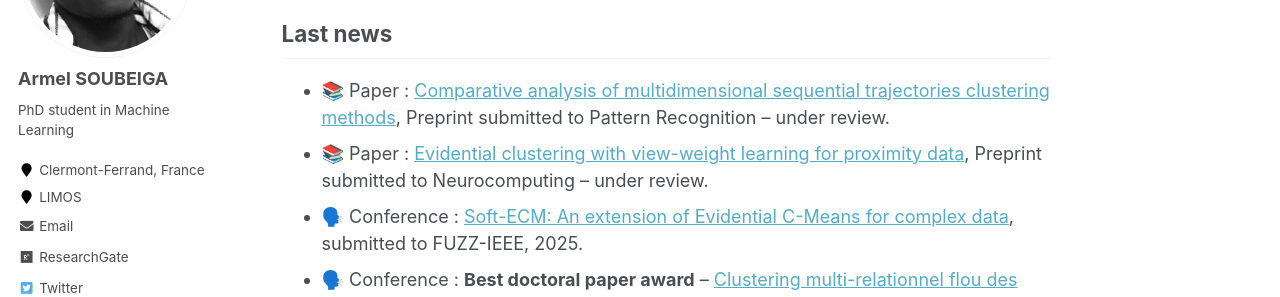
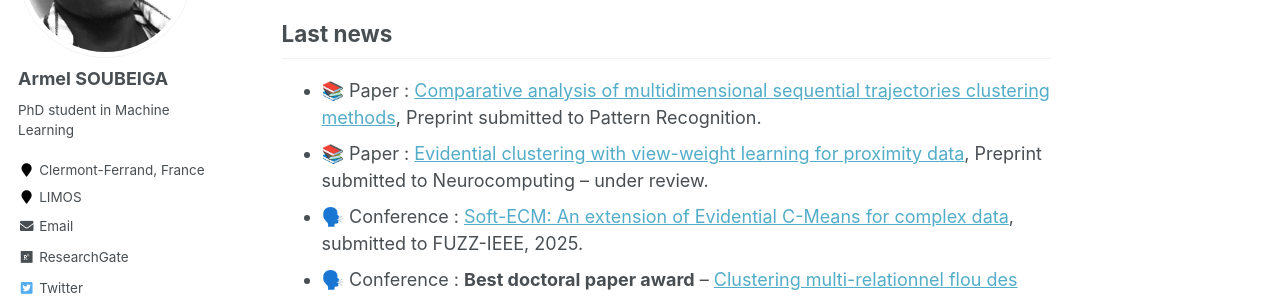
Before and after one commit to armelsoubeiga/armelsoubeiga.github.io, a Jekyll site: the page built from _pages/about.md, in a window 1280 px wide and 900 px high, scrolled down 937 px. Shown: the part 153-450 px from the top of the window. Built offline with Jekyll 4.4.1, drawn with Linux system fonts in a browser that asks for light colours.

Commit message:
Update about.md

```diff
--- a/_pages/about.md
+++ b/_pages/about.md
@@ -40,7 +40,7 @@ My research explores Machine Learning with a strong focus on unsupervised learni
 
 **Last news**
 ------
-- 📚 Paper : [Comparative analysis of multidimensional sequential trajectories clustering methods](), Preprint submitted to Pattern Recognition -- under review.
+- 📚 Paper : [Comparative analysis of multidimensional sequential trajectories clustering methods](), Preprint submitted to Pattern Recognition.
 - 📚 Paper : [Evidential clustering with view-weight learning for proximity data](), Preprint submitted to Neurocomputing -- under review.
 - 🗣️ Conference : [Soft-ECM: An extension of Evidential C-Means for complex data](), submitted to FUZZ-IEEE, 2025.
 - 🗣️ Conference : **Best doctoral paper award** -- [Clustering multi-relationnel flou des trajectoires de la douleur chronique](https://armelsoubeiga.github.io/publications/2024-11-07-lfa2024), LFA 2024 : rencontres francophones sur la Logique Floue et ses Applications
```
